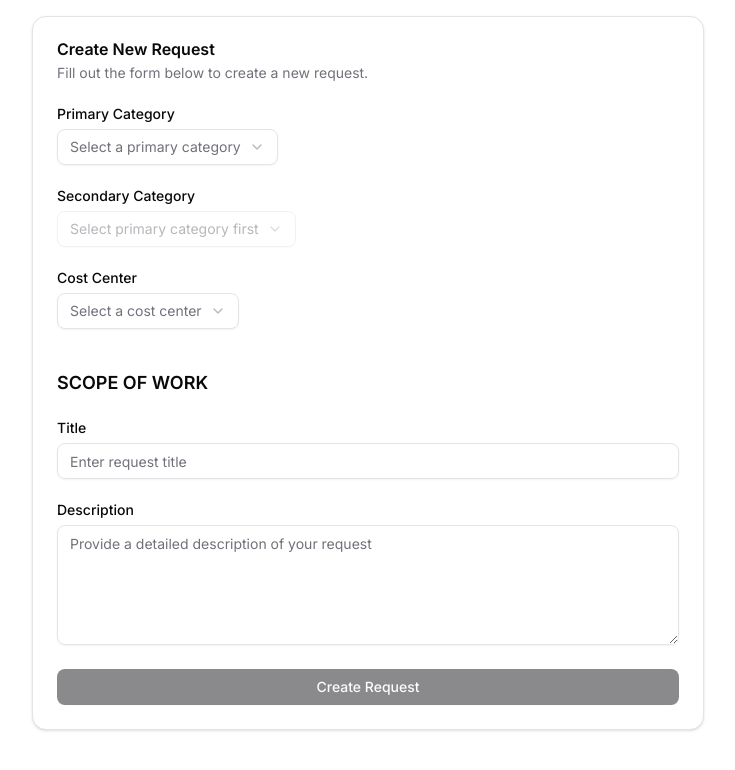
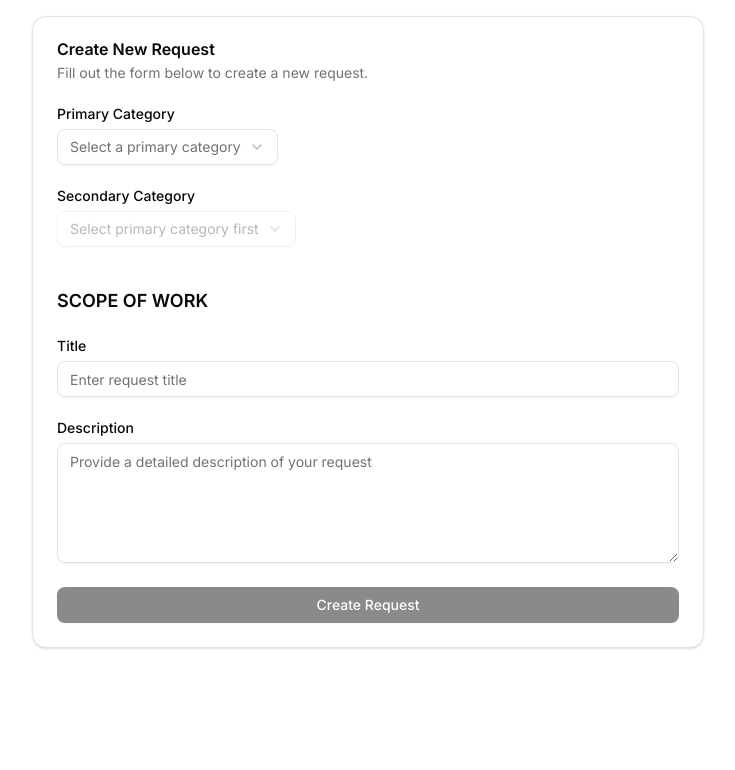
Before and after one commit to dubeyanant/better-ioms, a Next.js app: page /create in a window 1280 px wide. Shown: the top 770 px of the page, without its empty margins (272-1007 px from the left). Built offline with nearby package versions, Linux system fonts and the light colour scheme.

Commit message:
fix: remove cost center from request creator

```diff
--- a/src/app/create/page.tsx
+++ b/src/app/create/page.tsx
@@ -43,21 +43,11 @@ const categoryData = {
 	],
 };
 
-const costCenterData = [
-	{ value: "it-production", label: "IT-Production - Arun KP Sir" },
-	{ value: "it-security", label: "IT-Security - Amit Jaokar Sir" },
-	{ value: "it-backoffice", label: "IT-Backoffice - Mehul Vora Sir" },
-	{ value: "it-channel", label: "IT-Channel - Ashokraj Sir" },
-	{ value: "it-trading", label: "IT-Trading - Rizwan Sir" },
-	{ value: "it-middleware", label: "IT-Middleware - Shatish Babu Sir" },
-];
-
 type CategoryKey = keyof typeof categoryData;
 
 interface FormData {
 	primaryCategory: string;
 	secondaryCategory: string;
-	costCenter: string;
 	title: string;
 	description: string;
 }
@@ -66,7 +56,6 @@ export default function RequestForm() {
 	const [formData, setFormData] = useState<FormData>({
 		primaryCategory: "",
 		secondaryCategory: "",
-		costCenter: "",
 		title: "",
 		description: "",
 	});
@@ -83,13 +72,6 @@ export default function RequestForm() {
 		setFormData(prev => ({
 			...prev,
 			secondaryCategory: value,
-		}));
-	};
-
-	const handleCostCenterChange = (value: string) => {
-		setFormData(prev => ({
-			...prev,
-			costCenter: value,
 		}));
 	};
 
@@ -115,7 +97,6 @@ export default function RequestForm() {
 	const isFormValid =
 		formData.primaryCategory &&
 		(isSecondaryDisabled || formData.secondaryCategory) &&
-		formData.costCenter &&
 		formData.title.trim() &&
 		formData.description.trim();
 
@@ -196,29 +177,6 @@ export default function RequestForm() {
 								</Select>
 							</div>
 
-							{/* Cost Center Selector */}
-							<div className="space-y-2">
-								<Label htmlFor="cost-center">Cost Center</Label>
-								<Select
-									value={formData.costCenter}
-									onValueChange={handleCostCenterChange}
-								>
-									<SelectTrigger>
-										<SelectValue placeholder="Select a cost center" />
-									</SelectTrigger>
-									<SelectContent>
-										{costCenterData.map(option => (
-											<SelectItem
-												key={option.value}
-												value={option.value}
-											>
-												{option.label}
-											</SelectItem>
-										))}
-									</SelectContent>
-								</Select>
-							</div>
-
 							{/* SCOPE OF WORK Heading */}
 							<div className="pt-4">
 								<h3 className="text-lg font-semibold text-foreground">
```
